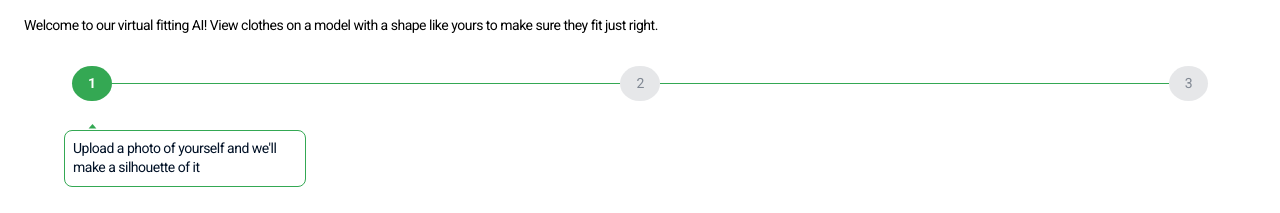
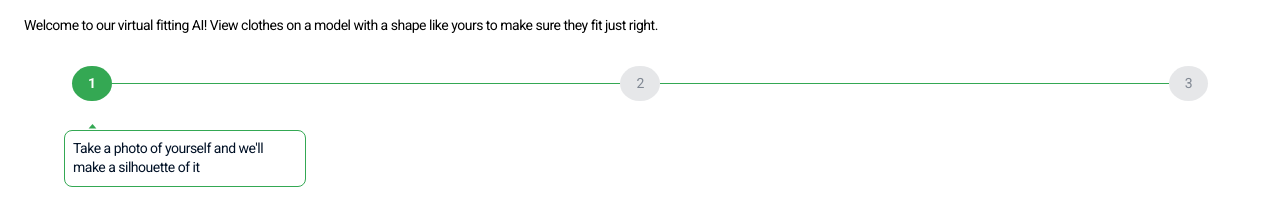
Before and after one commit to mayteles/virtual-try-on-client, a React (Create React App) app: page / in a window 1280 px wide. Shown: the top 213 px of the page. Built offline with nearby package versions, Linux system fonts and the light colour scheme.

Commit message:
changed wording for upload

```diff
--- a/src/components/Steps/FirstStep.js
+++ b/src/components/Steps/FirstStep.js
@@ -17,7 +17,7 @@ function FirstStep() {
                     <path d="M4.5 0L8.39711 4.5H0.602886L4.5 0Z" fill="#34A853"/>
                 </svg>
             </div>
-            <p className="steps__explain">Upload a photo of yourself and we'll make a silhouette of it</p>
+            <p className="steps__explain">Take a photo of yourself and we'll make a silhouette of it</p>
         </div>
       </section>
     );
```
